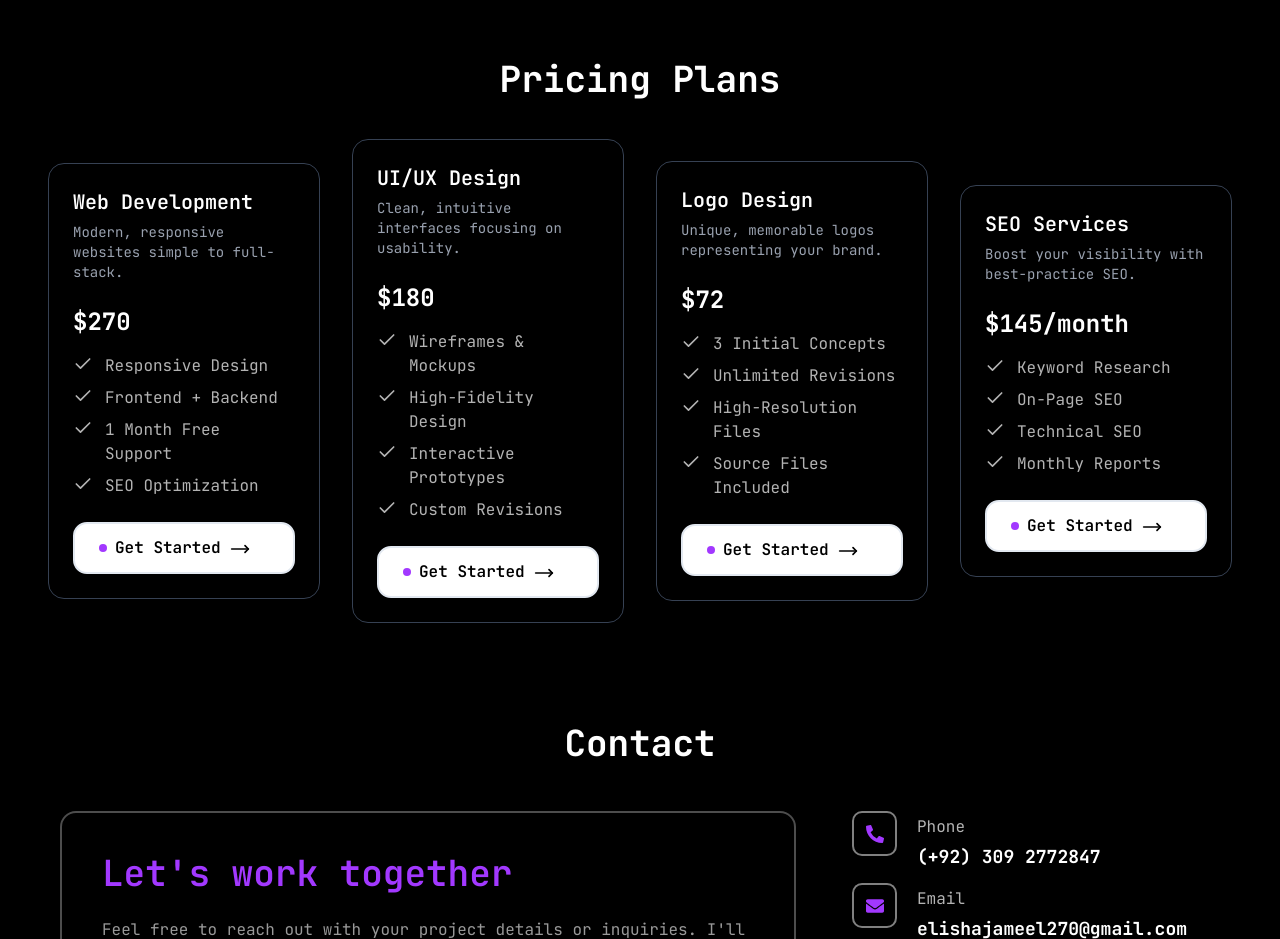
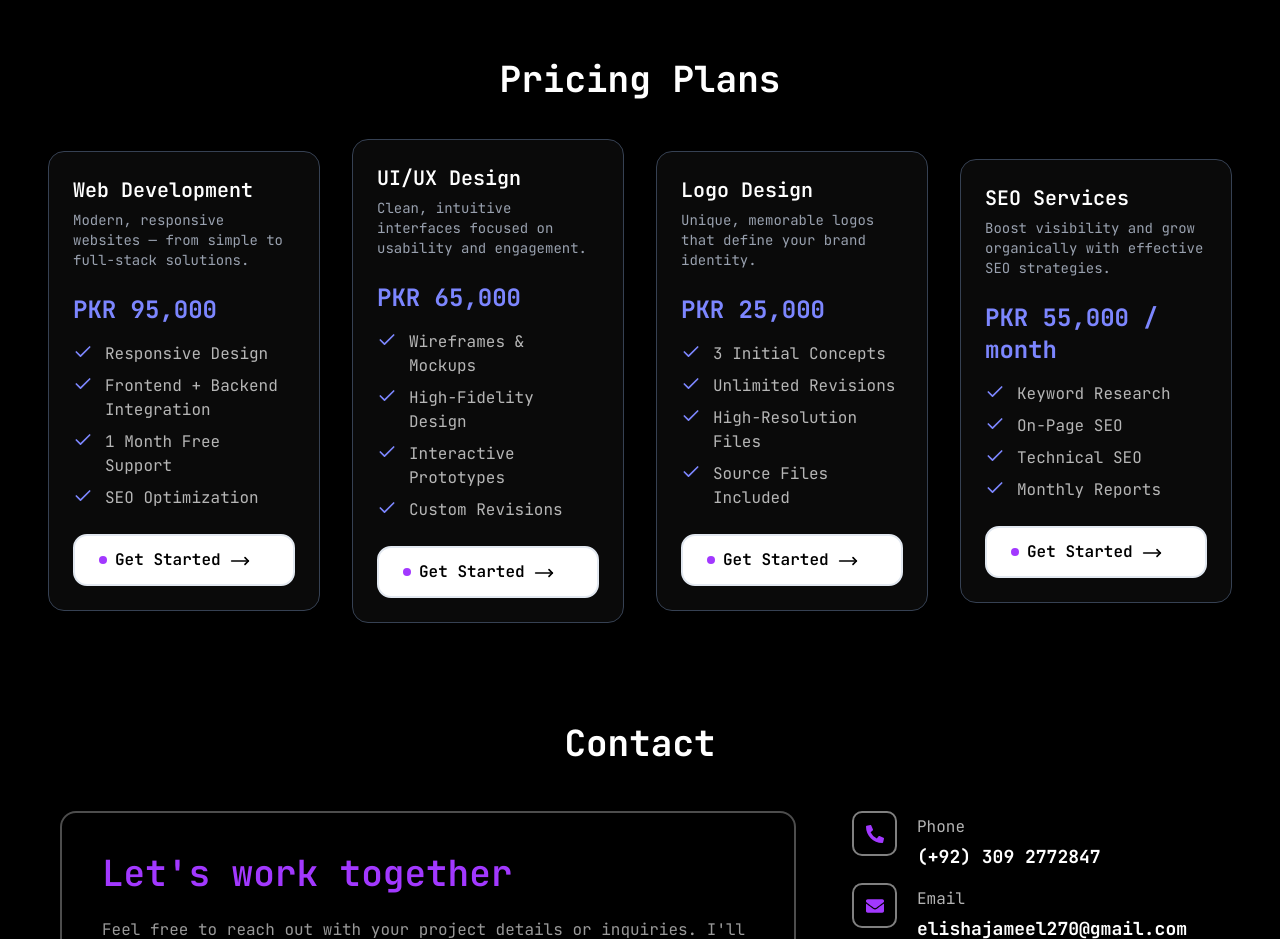
Before and after one commit to elishabhatti/elisha-portfolio, a Next.js app: page / in a window 1280 px wide. Shown: the part 3180-4119 px from the top of the page. Built offline with nearby package versions, Linux system fonts and the light colour scheme.

Commit message:
added pricing plans for pkr

```diff
--- a/components/pages/Pricing.jsx
+++ b/components/pages/Pricing.jsx
@@ -24,12 +24,12 @@ export default function Pricing() {
           Pricing Plans
         </h2>
 
-        {/* Grid responsive banaya */}
+        {/* Responsive Grid */}
         <div className="grid grid-cols-1 sm:grid-cols-2 lg:grid-cols-3 xl:grid-cols-4 gap-6 sm:gap-8 place-items-center w-full">
           {pricing.map((plan) => (
             <Card
               key={plan.num}
-              className="w-full max-w-[320px] bg-black text-white border border-gray-700 hover:shadow-xl transition-all duration-300 rounded-2xl"
+              className="w-full max-w-[320px] bg-[#0a0a0a] text-white border border-gray-700 hover:border-indigo-500 hover:shadow-indigo-500/30 transition-all duration-300 rounded-2xl"
             >
               <CardHeader>
                 <CardTitle className="text-lg sm:text-xl font-semibold">
@@ -39,8 +39,8 @@ export default function Pricing() {
               </CardHeader>
 
               <CardContent>
-                <p className="text-xl sm:text-2xl font-bold mb-4">
-                  {plan.price}
+                <p className="text-2xl font-bold mb-4 text-indigo-400">
+                  {plan.pkrPrice}
                 </p>
                 <ul className="space-y-2 mb-6">
                   {plan.features.map((feature, index) => (
@@ -48,7 +48,7 @@ export default function Pricing() {
                       key={index}
                       className="flex gap-2 sm:gap-3 leading-6 text-sm sm:text-base text-white/70"
                     >
-                      <Check className="w-4 h-4 sm:w-5 sm:h-5 shrink-0" />
+                      <Check className="w-4 h-4 sm:w-5 sm:h-5 shrink-0 text-indigo-400" />
                       {feature}
                     </li>
                   ))}
--- a/json/pricing.json
+++ b/json/pricing.json
@@ -2,12 +2,11 @@
   {
     "num": "01",
     "title": "Web Development",
-    "description": "Modern, responsive websites simple to full-stack.",
-    "pkrPrice": "PKR 75,000",
-    "price": "$270",
+    "description": "Modern, responsive websites — from simple to full-stack solutions.",
+    "pkrPrice": "PKR 95,000",
     "features": [
       "Responsive Design",
-      "Frontend + Backend",
+      "Frontend + Backend Integration",
       "1 Month Free Support",
       "SEO Optimization"
     ]
@@ -15,9 +14,8 @@
   {
     "num": "02",
     "title": "UI/UX Design",
-    "description": "Clean, intuitive interfaces focusing on usability.",
-    "pkrPrice": "PKR 50,000",
-    "price": "$180",
+    "description": "Clean, intuitive interfaces focused on usability and engagement.",
+    "pkrPrice": "PKR 65,000",
     "features": [
       "Wireframes & Mockups",
       "High-Fidelity Design",
@@ -28,9 +26,8 @@
   {
     "num": "03",
     "title": "Logo Design",
-    "description": "Unique, memorable logos representing your brand.",
-    "pkrPrice": "PKR 20,000",
-    "price": "$72",
+    "description": "Unique, memorable logos that define your brand identity.",
+    "pkrPrice": "PKR 25,000",
     "features": [
       "3 Initial Concepts",
       "Unlimited Revisions",
@@ -41,9 +38,8 @@
   {
     "num": "04",
     "title": "SEO Services",
-    "description": "Boost your visibility with best-practice SEO.",
-    "pkrPrice": "PKR 40,000/month",
-    "price": "$145/month",
+    "description": "Boost visibility and grow organically with effective SEO strategies.",
+    "pkrPrice": "PKR 55,000 / month",
     "features": [
       "Keyword Research",
       "On-Page SEO",
```
